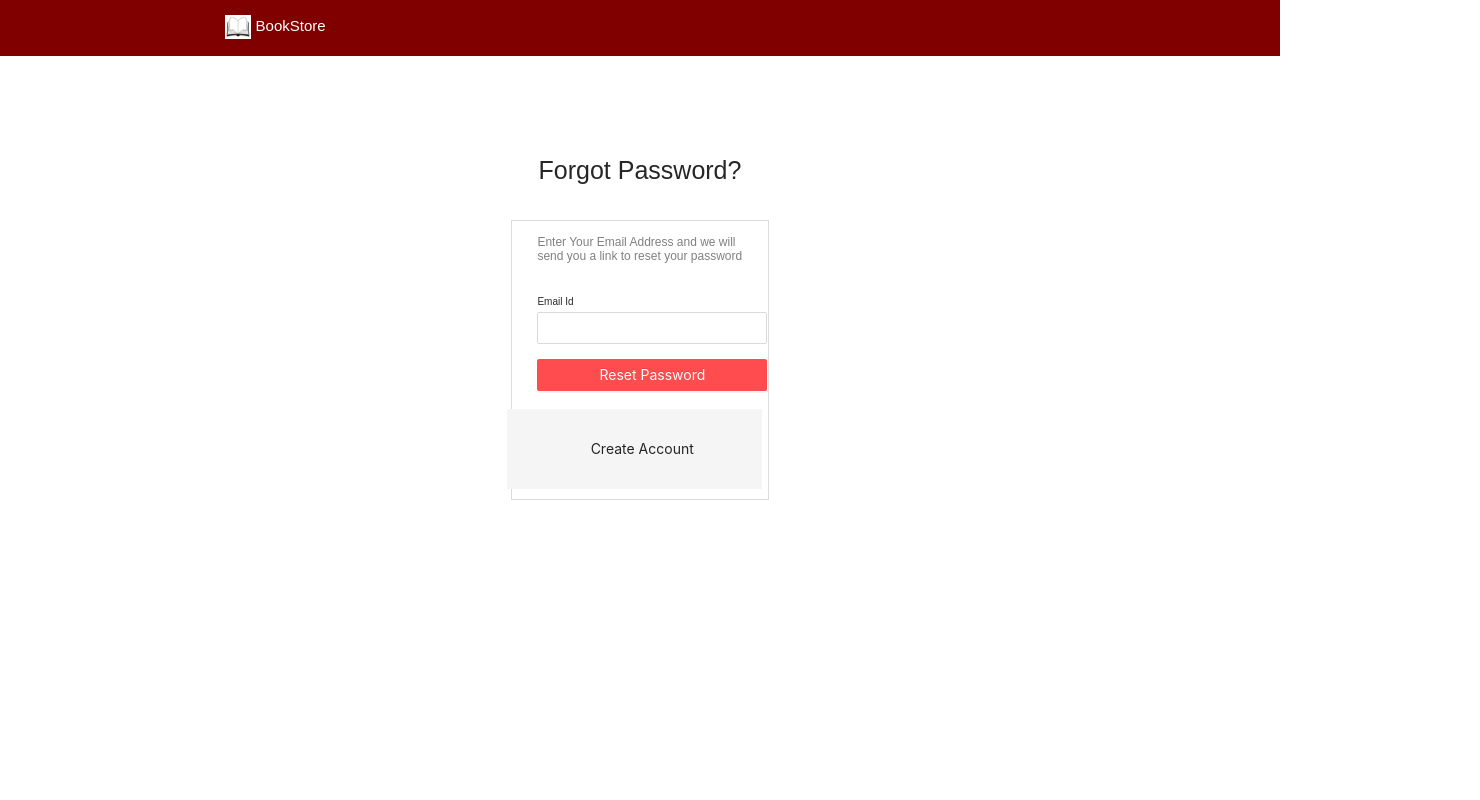
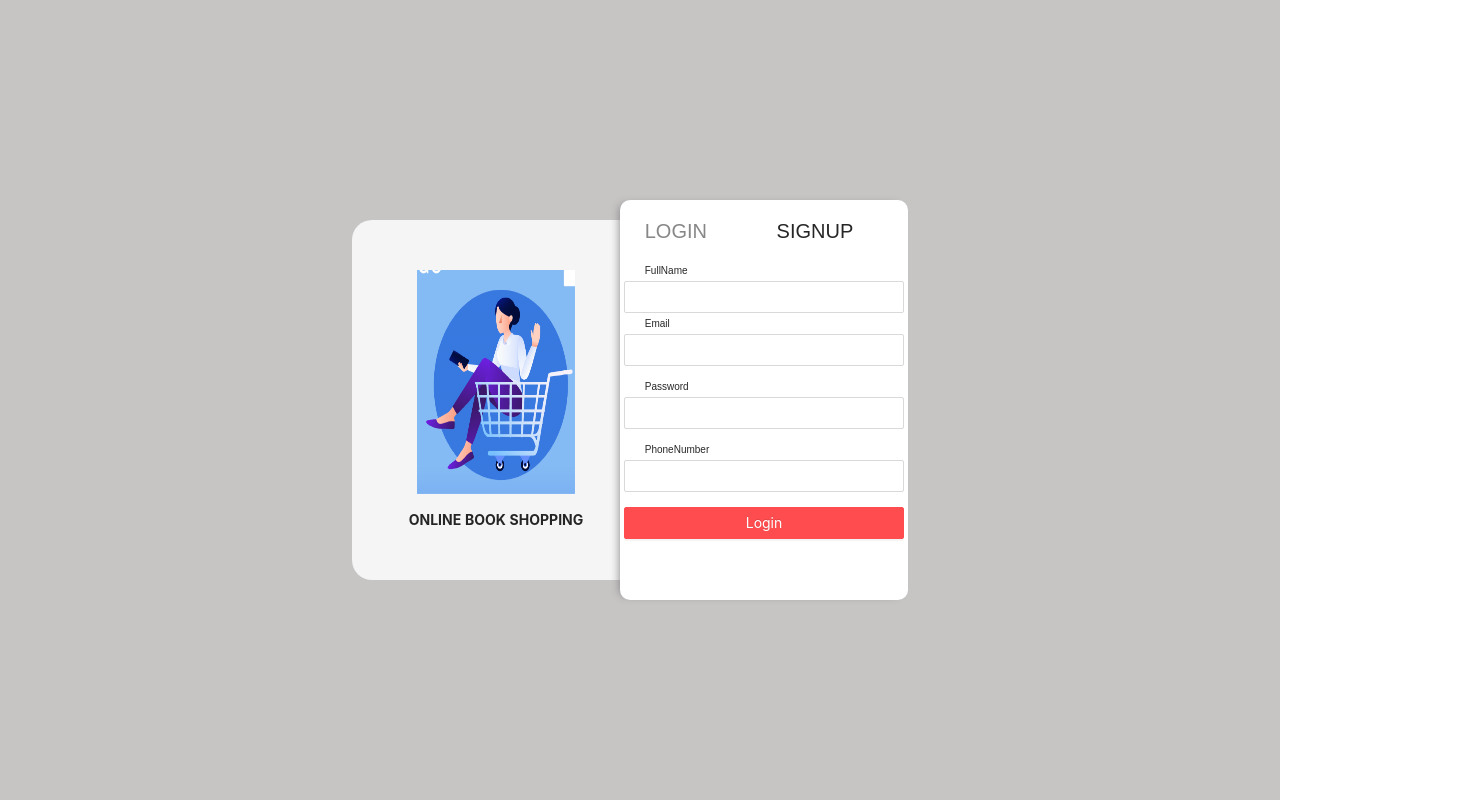
Before and after one commit to varunlad/BookStoreReact, a React (Create React App) app: page / in a window 1280 px wide. Shown: the whole page, 1480 px wide, since content can reach past the window. Built offline with nearby package versions, Linux system fonts and the light colour scheme.

Commit message:
[Varun] Refactor: SignUp page is Refactored

```diff
--- a/src/App.js
+++ b/src/App.js
@@ -8,8 +8,8 @@ function App() {
   return (
     <div>
       {/* <Login /> */}
-      {/* <Signup /> */}
-      <Forgotpassword />
+      <Signup />
+      {/* <Forgotpassword /> */}
     </div>
   );
 }
--- a/src/pages/Signup/Signup.css
+++ b/src/pages/Signup/Signup.css
@@ -8,3 +8,13 @@
 .EmailInput,.PasswordInput{
     margin-bottom: 10px;
 }
+.loginsecondrow2aa{
+    font:normal 20px "Product Sans";
+    font-family: Arial,sans-serif;
+    color: #878787;
+}
+.loginsecondrow2bb{
+    font:normal 20px "Product Sans";
+    font-family: Arial,sans-serif;
+
+}
--- a/src/pages/Signup/Signup.jsx
+++ b/src/pages/Signup/Signup.jsx
@@ -15,8 +15,8 @@ function Signup() {
              </div>
              <div className="loginsecondrow">
                  <div className="loginsecondrow2">
-                    <div className="loginsecondrow2a">LOGIN</div>
-                    <div className="loginsecondrow2b">SIGNUP</div>
+                    <div className="loginsecondrow2aa">LOGIN</div>
+                    <div className="loginsecondrow2bb">SIGNUP</div>
                  </div>
                  <div className="FullName">
                      <div className="text">FullName</div>
```
